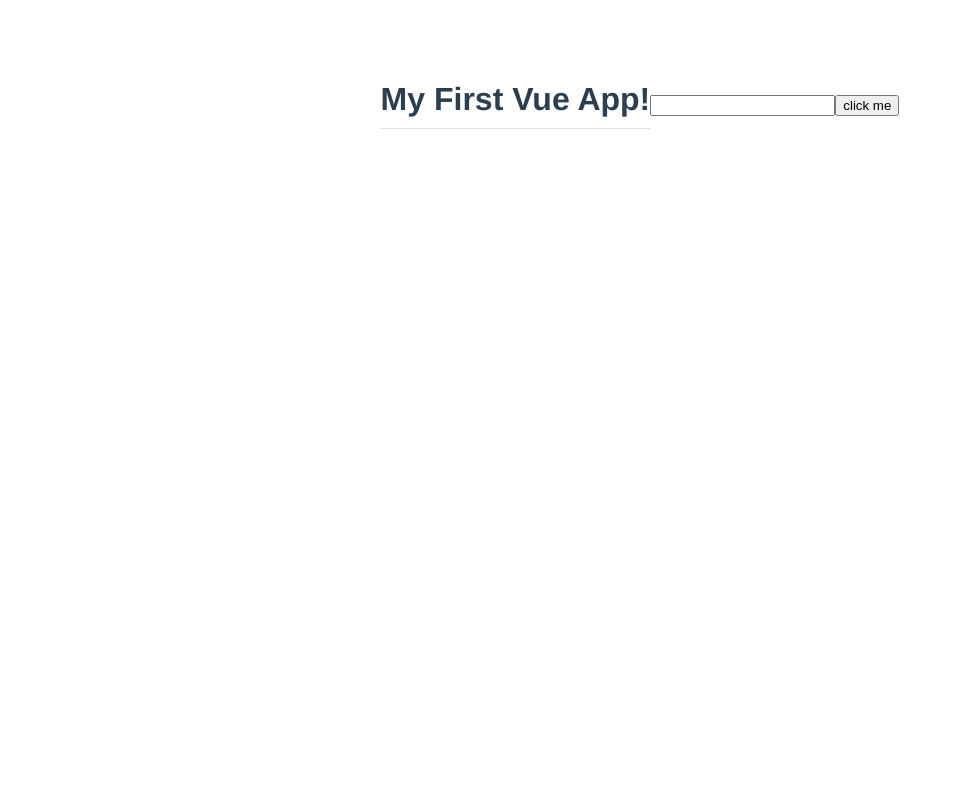
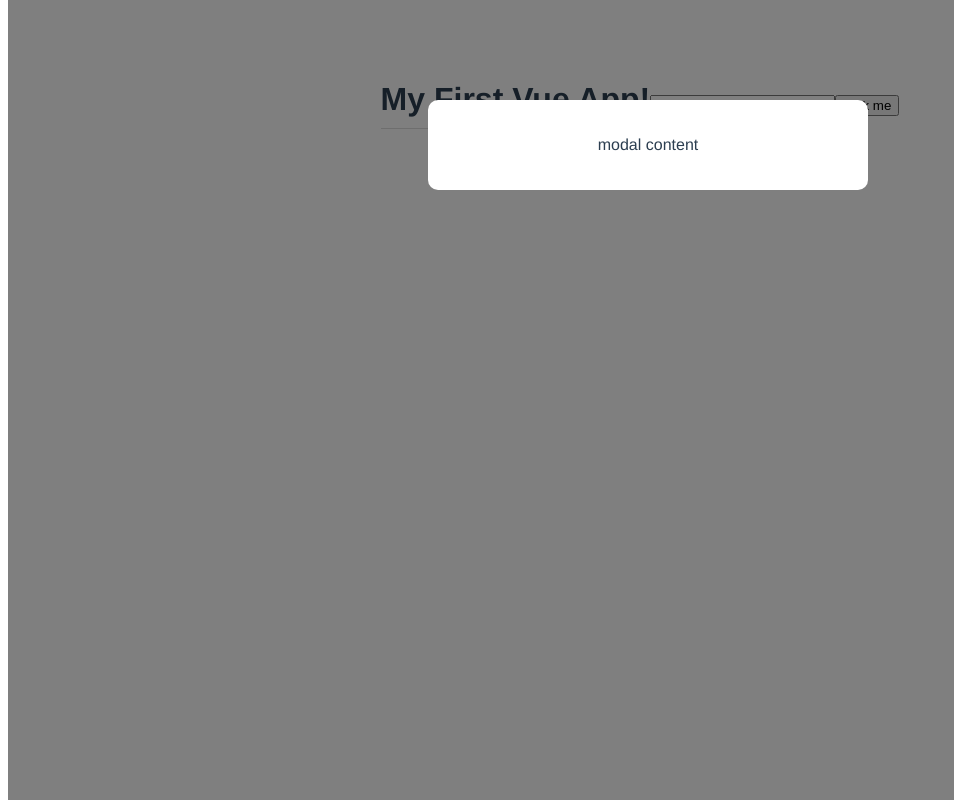
Before and after one commit to AngelaBurgaleta/Vue_course, a Vue app in the folder modal-project/: page / in a window 1280 px wide. Shown: the whole page, without its empty margins (0-954 px from the left). Built offline with nearby package versions, Linux system fonts and the light colour scheme.

Commit message:
Multiple components

```diff
--- a/modal-project/src/App.vue
+++ b/modal-project/src/App.vue
@@ -1,13 +1,17 @@
 <template>
   <!-- <h1>My First Vue App!</h1> -->
   <h1>{{ title }}</h1>
+  <Modal/>
   <input type="text" ref="name" />
   <button @click="handleClick">click me</button>
 </template>
 
 <script>
+import Modal from './components/Modal.vue'
+
 export default {
   name: "App",
+  components: {Modal},
   data() {
     return {
       title: "My First Vue App!",
@@ -22,6 +26,9 @@
   }
 }
 </script>
+
+
+
 
 <style>
 #app {
--- /dev/null
+++ b/modal-project/src/components/Modal.vue
@@ -0,0 +1,24 @@
+<template>
+  <div class="backdrop">
+    <div class="modal">
+      <p>modal content</p>
+    </div>
+  </div>
+</template>
+
+<style>
+    .modal {
+      width: 400px;
+      padding: 20px;
+      margin: 100px auto;
+      background: white;
+      border-radius: 10px;
+    }
+    .backdrop {
+      top: 0;
+      position: fixed;
+      background: rgba(0,0,0,0.5);
+      width: 100%;
+      height: 100%;
+    }
+  </style>
```
Also changed, not shown: modal-project/src/components/HelloWorld.vue (deleted, +0 -57 lines).
